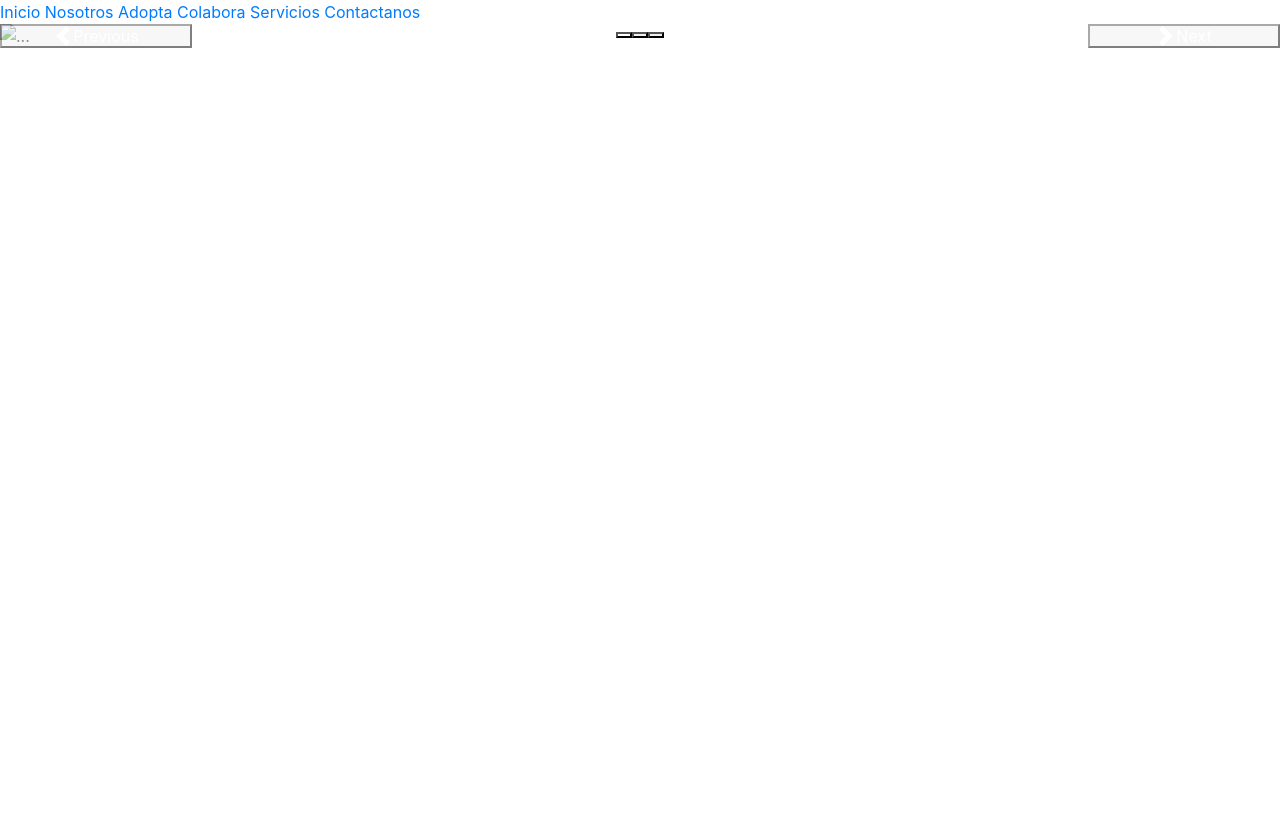
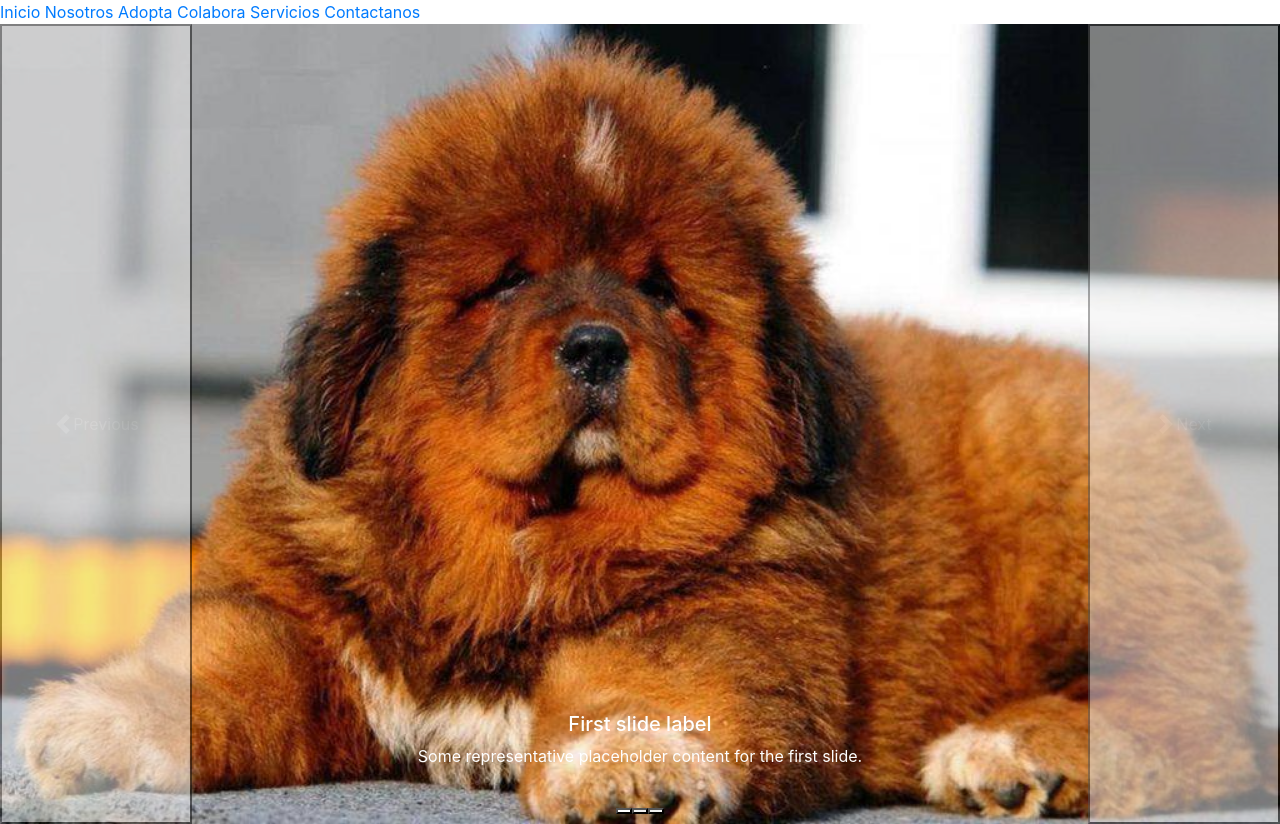
Before and after one commit to TomasMurillo26/Actividad1.3.2, a plain HTML site: page index.html in a window 1280 px wide. Before the commit the page ends 800 px from the top, so only its background shows below. Drawn offline with nearby package versions, Linux system fonts and the light colour scheme.

Commit message:
CARRUSEL FOTO

```diff
--- a/index.html
+++ b/index.html
@@ -33,7 +33,7 @@
         </div>
         <div class="carousel-inner">
             <div class="carousel-item active">
-            <img src="..." class="d-block w-100" alt="...">
+            <img src="CSS/IMG/perro.jpg" class="d-block w-100" alt="...">
             <div class="carousel-caption d-none d-md-block">
                 <h5>First slide label</h5>
                 <p>Some representative placeholder content for the first slide.</p>
```
Also changed, not shown: CSS/IMG/perro.jpg (added).
